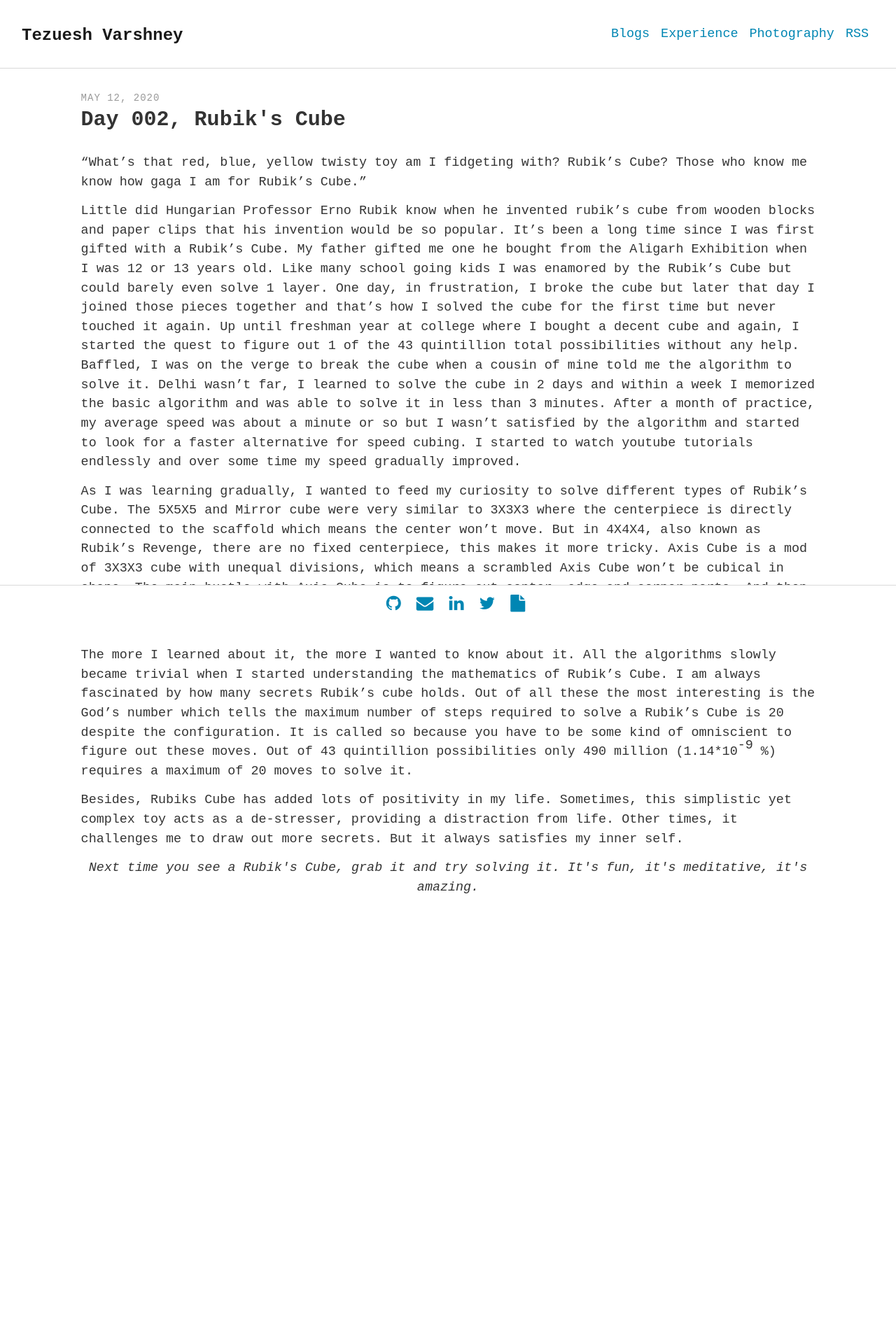
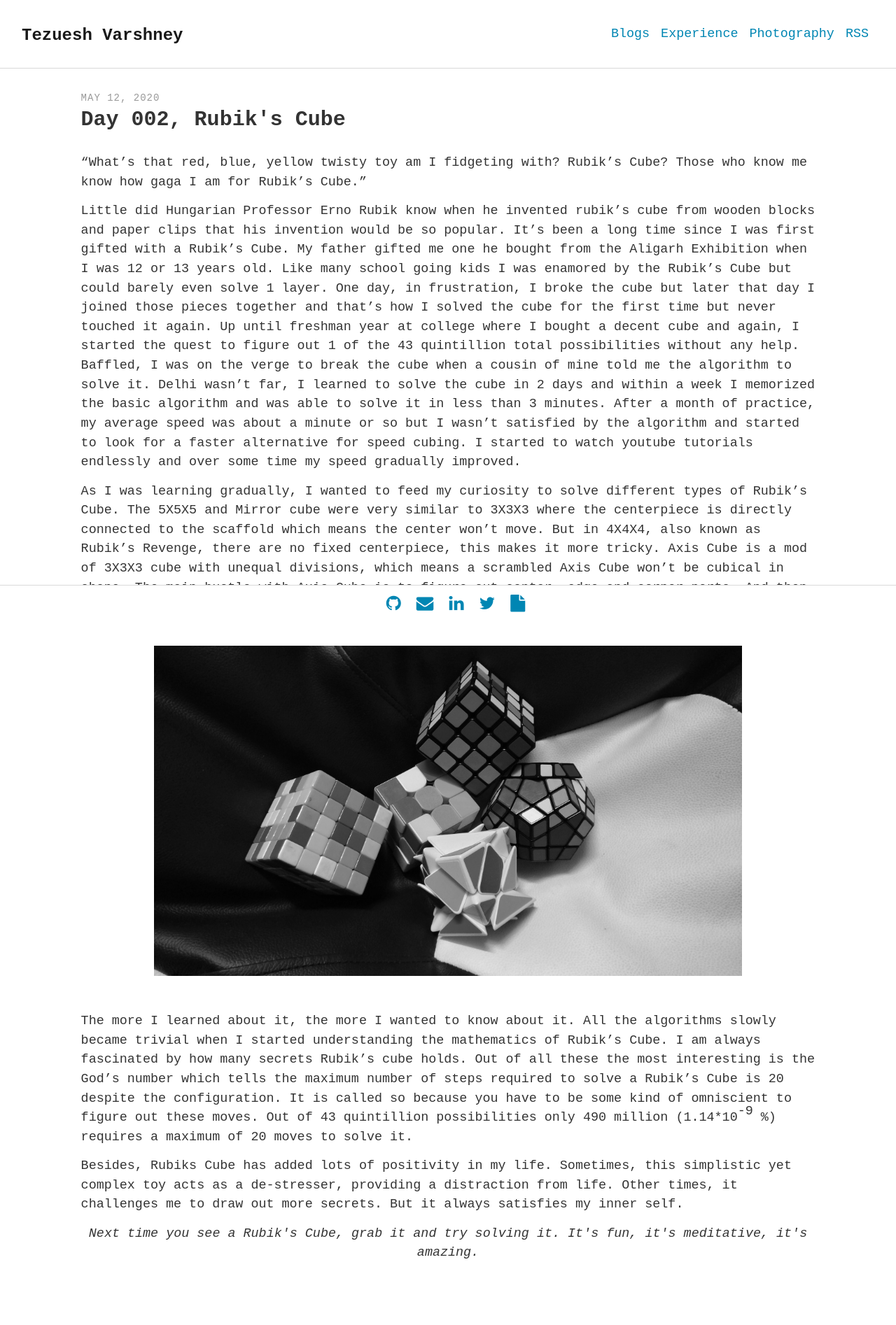
Before and after one commit to square-1111/square-1111.github.io, a Jekyll site: the page built from _posts/2020-05-12-Rubiks-Cube.md, in a window 1280 px wide. Shown: the whole page at 70% size. Built offline with Jekyll 4.4.1, drawn with Linux system fonts in a browser that asks for light colours; some web fonts are replaced; before the commit the page ends 1372 px from its top, so only the background shows below that.

Commit message:
Add : Image to post 002

```diff
--- a/_posts/2020-05-12-Rubiks-Cube.md
+++ b/_posts/2020-05-12-Rubiks-Cube.md
@@ -12,6 +12,11 @@ Little did Hungarian Professor Erno Rubik know when he invented rubik's cube fro
 
 As I was learning gradually, I wanted to feed my curiosity to solve different types of Rubik’s Cube. The 5X5X5 and Mirror cube were very similar to 3X3X3 where the centerpiece is directly connected to the scaffold which means the center won’t move. But in 4X4X4, also known as Rubik’s Revenge, there are no fixed centerpiece, this makes it more tricky. Axis Cube is a mod of 3X3X3 cube with unequal divisions, which means a scrambled Axis Cube won’t be cubical in shape. The main hustle with Axis Cube is to figure out center, edge and corner parts. And then comes Megaminx, a dodecahedron based puzzle similar to Rubik's Cube with 50 separate pieces and 12 different colors.
 
+<center><img src="/assets/images/rubiksCube.jpg" height="80%" width="80%">
+</center>
+
+<br>
+
 The more I learned about it, the more I wanted to know about it. All the algorithms slowly became trivial when I started understanding the mathematics of Rubik’s Cube. I am always fascinated by how many secrets Rubik's cube holds. Out of all these the most interesting is the God’s number which tells the maximum number of steps required to solve a Rubik’s Cube is 20 despite the configuration. It is called so because you have to be some kind of omniscient to figure out these moves. Out of 43 quintillion possibilities only 490 million (1.14*10<sup>-9</sup> %) requires a maximum of 20 moves to solve it.
 
 Besides, Rubiks Cube has added lots of positivity in my life. Sometimes, this simplistic yet complex toy acts as a de-stresser, providing a distraction from life. Other times, it challenges me to draw out more secrets. But it always satisfies my inner self.
```
Also changed, not shown: assets/images/rubiksCube.jpg (added), 1 other file.
